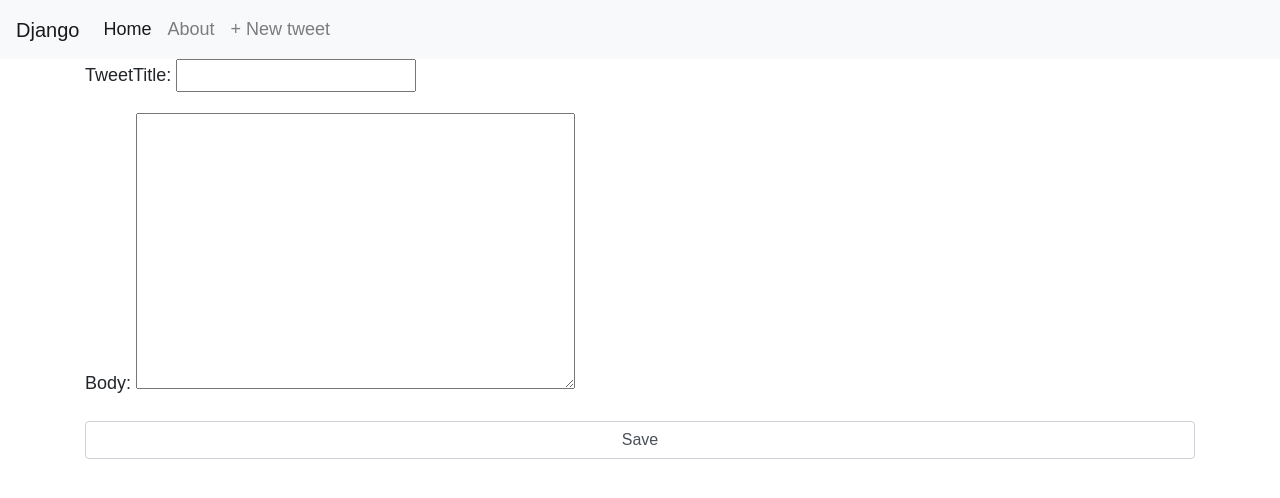
After one commit to alisamadi-dev/posttweet, a Django app: page /tweet/new/ in a window 1280 px wide. The commit adds this page. Shown: the top 498 px of the page. Run offline with Django 3.2, Linux system fonts and the light colour scheme; some libraries are stand-ins or nearby versions.

Commit message:
create tweet and redirct

```diff
--- a/behindrole/models.py
+++ b/behindrole/models.py
@@ -1,12 +1,16 @@
 from django.db import models
+from django.urls import reverse
 
 # Create your models here.
 
 
 class Tweet (models.Model):
-    tweetTitle = models.TextField()
+    tweetTitle = models.CharField(max_length=150)
     #author = models.ForeignKey('auth.user', on_delete=models.CASCADE,)
     body = models.TextField()
 
     def __str__(self):
         return self.tweetTitle
+
+    def get_absolute_url(self):
+        return reverse('tweet_detail', args=[(self.id)])
--- a/behindrole/url.py
+++ b/behindrole/url.py
@@ -1,11 +1,12 @@
 
 
 from django.urls import path
-from .views import HomePageView, TweetPageView, AboutPageView
+from .views import HomePageView, TweetPageView, AboutPageView, TweetCreateView
 
 urlpatterns = [
     path('', HomePageView.as_view(), name='home'),
     path('about/', AboutPageView.as_view(), name='about'),
     path('tweet/<int:pk>/', TweetPageView.as_view(), name='tweet_detail'),
+    path('tweet/new/', TweetCreateView.as_view(), name='tweet_new'),
 
 ]
--- a/behindrole/views.py
+++ b/behindrole/views.py
@@ -4,7 +4,7 @@ from django.shortcuts import render
 # from django.http import HttpResponse
 # Create your views here.
 from django.views.generic import TemplateView
-
+from django.views.generic.edit import CreateView, UpdateView
 # def homepage_view(request):
 # return HttpResponse("i am here !")
 
@@ -26,3 +26,9 @@ class TweetPageView(DetailView):
     model = Tweet
     template_name = 'tweet.html'
     context_object_name = 'tweet_obj'
+
+
+class TweetCreateView(CreateView):
+    model = Tweet
+    template_name = 'tweet_new.html'
+    fields = ['tweetTitle', 'body']
--- a/static/css/baseStyles.css
+++ b/static/css/baseStyles.css
@@ -50,3 +50,7 @@ header h1 a {
 h2 {
   margin-top: 20px;
 }
+
+textarea {
+  width: fit-content;
+}
--- a/templates/base.html
+++ b/templates/base.html
@@ -41,7 +41,9 @@
         <a class="nav-item nav-link active" href="{% url 'home' %}"
           >Home <span class="sr-only">(current)</span></a
         >
+
         <a class="nav-item nav-link" href="{% url 'about'%}">About</a>
+        <a class="nav-item nav-link" href="{% url 'tweet_new'%}">+ New tweet</a>
       </div>
     </div>
   </nav>
@@ -64,6 +66,7 @@
       integrity="sha384-JjSmVgyd0p3pXB1rRibZUAYoIIy6OrQ6VrjIEaFf/nJGzIxFDsf4x0xIM+B07jRM"
       crossorigin="anonymous"
     ></script>
+
     <div class="container">{% block content%} {% endblock content %}</div>
   </body>
 </html>
--- /dev/null
+++ b/templates/tweet_new.html
@@ -0,0 +1,11 @@
+{% extends 'base.html' %} {% block content %}
+
+<form action="" method="post">
+  <div class="form-group">
+    <!-- csrf_token Django provides to protect our form from cross-site scripting attacks.” -->
+    {% csrf_token %} {{form.as_p}}
+    <input class="form-control" type="submit" value="Save" />
+  </div>
+</form>
+
+{% endblock content %}
```
Also changed, not shown: templates/tweet.html (+5 -2 lines), db.sqlite3, templates/tweet_edit.html (added).
